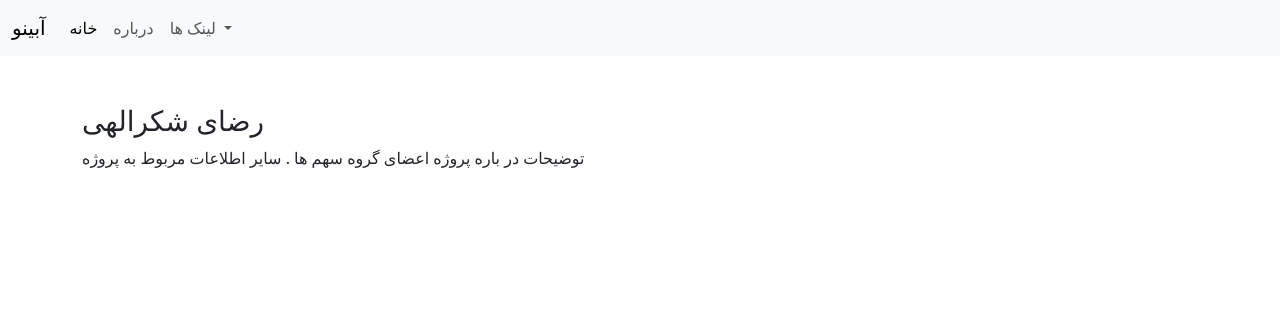
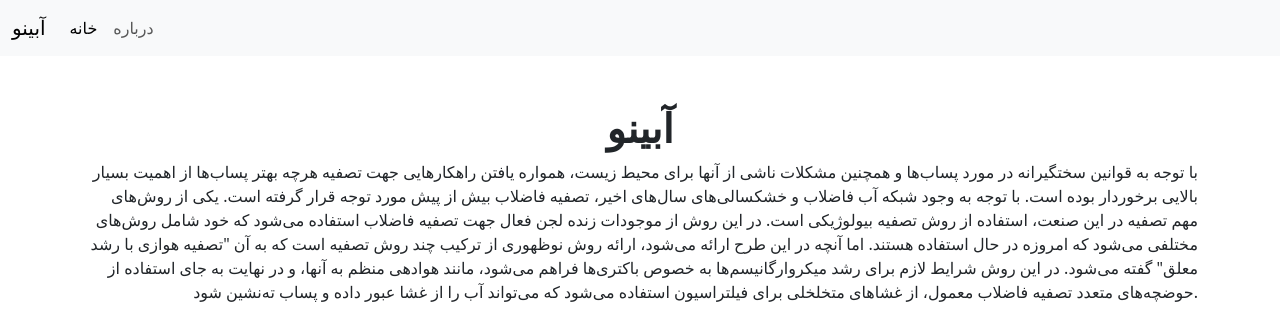
Before and after one commit to AlirezaKar/Abinoo_project, a Django app: page /about/ in a window 1280 px wide. Shown: the top 317 px of the page. Run offline with Django 5.2, Linux system fonts and the light colour scheme.

Commit message:
Second commit

```diff
--- a/app_main/forms.py
+++ b/app_main/forms.py
@@ -5,9 +5,9 @@
 class DonationForm(forms.Form):
     first_name = forms.CharField(max_length=50, label='نام*', required=True, widget=forms.TextInput)
     last_name = forms.CharField(max_length=50, label='نام خانوادگی*', required=True, widget=forms.TextInput)
-    email = forms.CharField(max_length=60, label='ایمیل (اختیاری)',widget=forms.EmailInput)
+    email = forms.CharField(max_length=60, required=False, label='ایمیل (اختیاری)',widget=forms.EmailInput)
     donor_type = forms.ChoiceField(label='اهدا کننده*', choices=Donation.DonorType.choices, widget=forms.Select)
     donation_type = forms.ChoiceField(required=True, label="شیوه کمک*", choices=Donation.DonationType.choices, widget=forms.Select)
     donation_amount = forms.IntegerField(label='مقدار کمک', widget=forms.NumberInput)
-    message = forms.CharField(max_length=1000, label='توضیحات', widget=forms.Textarea)
-    anonymize_donation = forms.BooleanField(label='ناشناس')
+    message = forms.CharField(max_length=1000, required=False, label='توضیحات', widget=forms.Textarea)
+    anonymize_donation = forms.ChoiceField(label='ناشناس', required=False, choices=Donation.AnonymizeDonation.choices, widget=forms.Select)
--- a/app_main/templates/base/header.html
+++ b/app_main/templates/base/header.html
@@ -13,17 +13,6 @@
         <li class="nav-item">
           <a class="nav-link" href="{% url 'about' %}">درباره</a>
         </li>
-        <li class="nav-item dropdown">
-          <a class="nav-link dropdown-toggle" href="#" role="button" data-bs-toggle="dropdown" aria-expanded="false">
-            لینک ها
-          </a>
-          <ul class="dropdown-menu">
-            <li><a class="dropdown-item" href="#">link 1</a></li>
-            <li><a class="dropdown-item" href="#">link 2</a></li>
-            <li><hr class="dropdown-divider"></li>
-            <li><a class="dropdown-item" href="#">link 3</a></li>
-          </ul>
-        </li>
       </ul>
       {% comment %}
       <form class="d-flex" role="search">
--- a/app_main/templates/homepage/about.html
+++ b/app_main/templates/homepage/about.html
@@ -4,15 +4,33 @@
 
 <br>
 
-<h3>رضای شکرالهی</h3>
+<h1 align="center"><b>آبینو</b></h1>
+<p align="right">
 
-<p>
-    توضیحات در باره پروژه
-    اعضای گروه
-    سهم ها
-    . سایر اطلاعات مربوط به پروژه
+با توجه به قوانین سختگیرانه در مورد پساب‌ها و همچنین مشکلات ناشی از آنها برای محیط زیست، همواره یافتن راهکارهایی جهت تصفیه هرچه بهتر پساب‌ها از اهمیت بسیار بالایی برخوردار بوده است.
+
+با توجه به وجود شبکه آب فاضلاب و خشکسالی‌های سال‌های اخیر، تصفیه فاضلاب بیش از پیش مورد توجه قرار گرفته است. یکی از روش‌های مهم تصفیه در این صنعت، استفاده از روش تصفیه بیولوژیکی است. در این روش از موجودات زنده لجن فعال جهت تصفیه فاضلاب استفاده می‌شود که خود شامل روش‌های مختلفی می‌شود که امروزه در حال استفاده هستند.
+
+اما آنچه در این طرح ارائه می‌شود، ارائه روش نوظهوری از ترکیب چند روش تصفیه است که به آن "تصفیه هوازی با رشد معلق" گفته می‌شود. در این روش شرایط لازم برای رشد میکروارگانیسم‌ها به خصوص باکتری‌ها فراهم می‌شود، مانند هوادهی منظم به آنها، و در نهایت به جای استفاده از حوضچه‌های متعدد تصفیه فاضلاب معمول، از غشاهای متخلخلی برای فیلتراسیون استفاده می‌شود که می‌تواند آب را از غشا عبور داده و پساب ته‌نشین شود.
 </p>
 
+<img src="/media/ravesh.jpeg" width="30%" height="30%" alt="ravesh">
+<img src="/media/azmayesh_mikorbi.jpg" width="45%" height="45%" alt="azmayesh_mikorbi"><br>
 
 
+<hr>
+<br>
+<ul>
+    <h4>اعضای پروژه</h4>
+    <li><b>رضا شکرالهی</b></li>
+    <p>رشته : مهنسی برق </p>
+    <p>دانشگاه: خواحه نصیرالدین طوسی</p>
+    <p>سمت: مهندس فنی</p>
+    <br>
+    <li><b>علیرضا کلایی</b></li>
+    <p>رشته : مهنسی برق </p>
+    <p>دانشگاه: خواحه نصیرالدین طوسی</p>
+    <p>سمت: فناوری اطلاعات، مدیرفروش و تبلیغات </p>
+</ul>
+
 {% endblock %}
--- a/app_main/views.py
+++ b/app_main/views.py
@@ -1,4 +1,5 @@
-from django.shortcuts import render
+from django.shortcuts import render, redirect
+from django.contrib import messages
 from .models import Donation, User
 from .forms import DonationForm
 
@@ -8,25 +9,31 @@
         if data.is_valid():
             form_data = data.cleaned_data
             first_name = form_data.get("first_name")
+            email = form_data.get("email")
             last_name = form_data.get("last_name")
             donation_type = form_data.get("donation_type")
             donation_amount = form_data.get("donation_amount")
-
+            anonymize_donation = form_data.get("anonymize_donation")
+            message = form_data.get("message")
             try:
                 user = User.objects.get(first_name=first_name, last_name=last_name)
             except:
                 user = User.objects.create(first_name=first_name, last_name=last_name, username=f"{first_name}-{last_name}")
 
-            donation = Donation.objects.create(donation_type=donation_type, donation_amount=donation_amount, user=user)
+            donation = Donation.objects.create(anonymize_donation=anonymize_donation,message=message ,donation_type=donation_type, donation_amount=donation_amount, user=user)
+
+            messages.success(request, 'با تشکر از کمک شما!')
+            return redirect('index')
         else:
             form_donation = DonationForm()
-            context = {'form_donation':form_donation, 'error':'اطلاعات به درستی وارد نشده اند.'}
+            messages.error(request, 'اطلاعات به درستی وارد نشده اند.')
+            context = {'form_donation':form_donation}
             return render(request=request, template_name='homepage/index.html', context=context)
 
 
     else:
         form_donation = DonationForm()
-        context = {'form_donation':form_donation}
+        context = {'form_donation':form_donation, 'success_message': 'با تشکر از کمک شما!'}
         return render(request=request, template_name='homepage/index.html', context=context)
 
 def about(request):
--- a/requirements.txt
+++ b/requirements.txt
@@ -1 +1,2 @@
 Django==5.2.8
+django-tinymce==5.0.0
```
Also changed, not shown: app_main/templates/homepage/index.html (+34 -0 lines), config/settings.py (+17 -0 lines).
